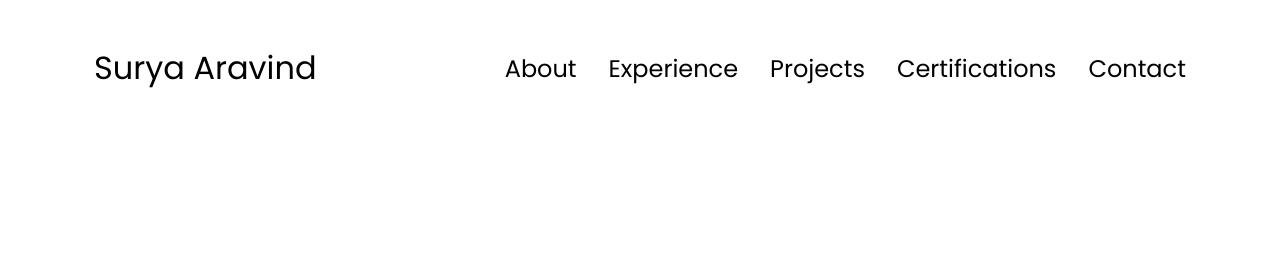
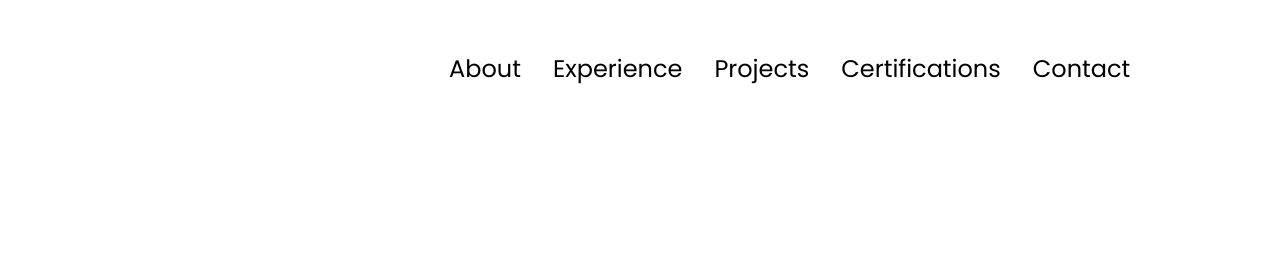
Before and after one commit to suryaaravind97/Personal_portfolio, a plain HTML site: page index.html in a window 1280 px wide. Shown: the top 262 px of the page. Drawn offline with Linux system fonts and the light colour scheme.

Commit message:
small change

```diff
--- a/index.html
+++ b/index.html
@@ -32,7 +32,7 @@
 
 <body>
   <nav id="desktop-nav">
-    <div class="logo">Surya Aravind</div>
+    <div class="logo"></div>
     <div>
       <ul class="nav-links">
         <li><a href="#about">About</a></li>
```
